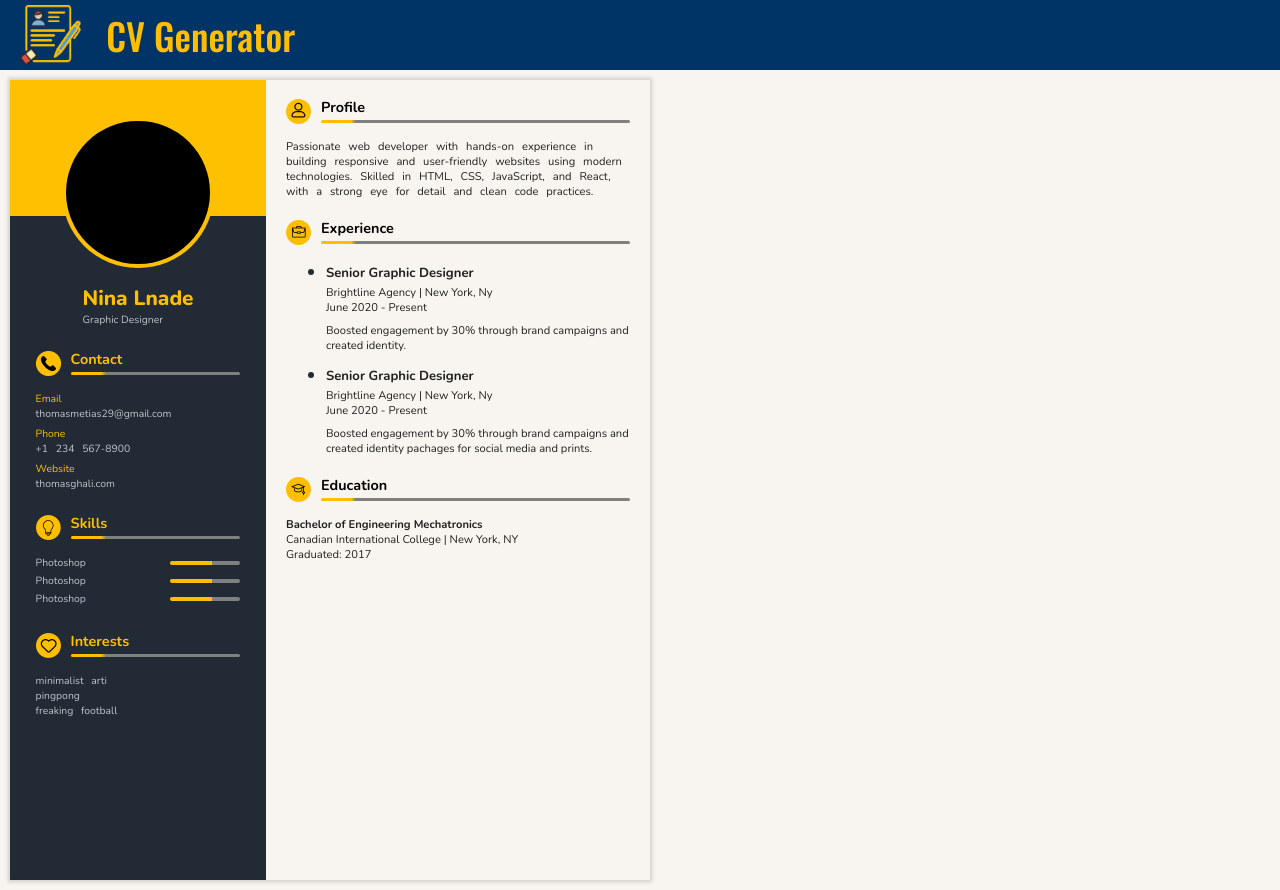
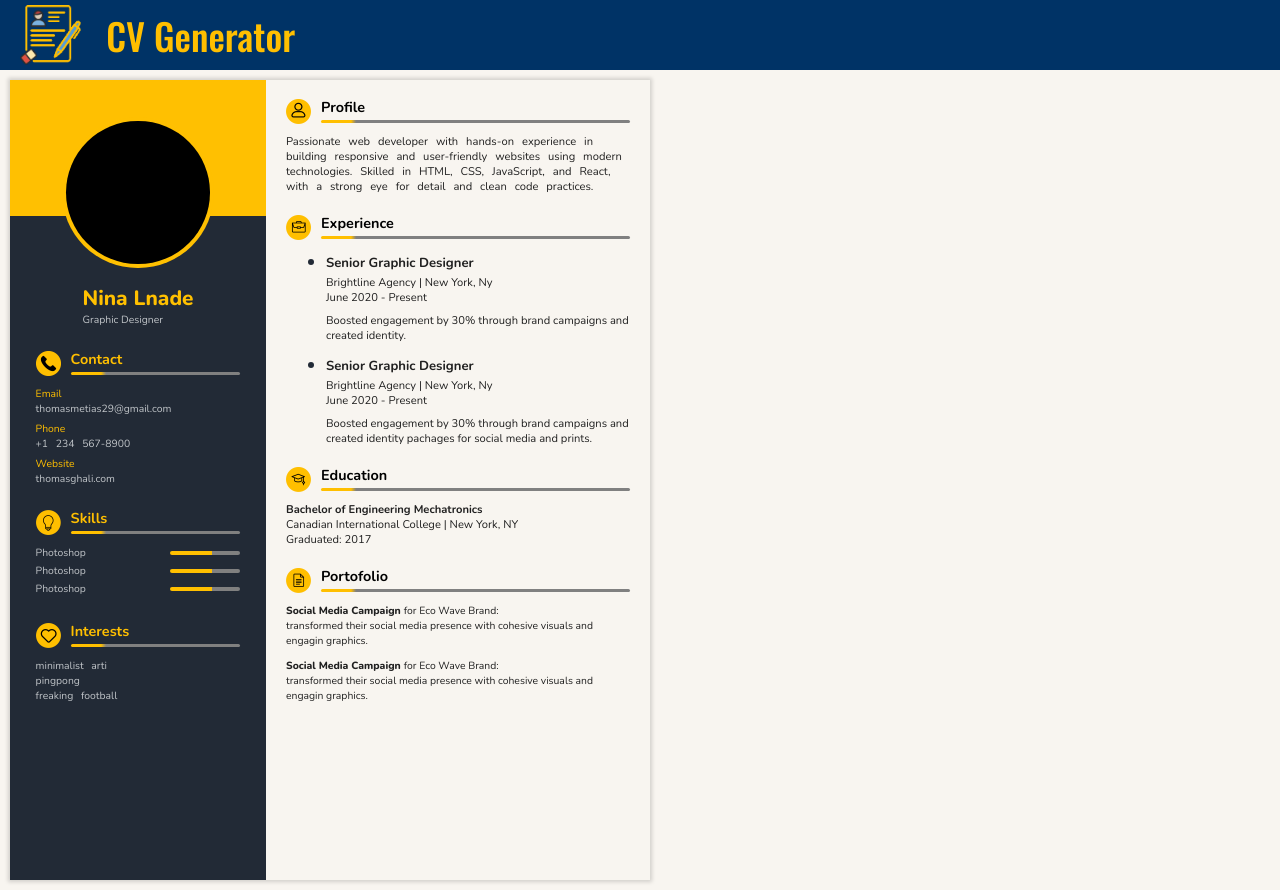
Before and after one commit to ThomasGhali/cv-generator, a React (Vite) app: page / in a window 1280 px wide. Built offline with nearby package versions, Linux system fonts and the light colour scheme.

Commit message:
feat: add the Portofolio section with styles

```diff
--- a/src/components/Cv/SectionsHeader.css
+++ b/src/components/Cv/SectionsHeader.css
@@ -4,7 +4,7 @@
   align-items: center;
   justify-content: center;
   column-gap: 10px;
-  margin-bottom: 15px;
+  margin-bottom: 10px;
 }
 
 .header__icon {
--- a/src/components/Cv/TechnicalInfo/Experience.css
+++ b/src/components/Cv/TechnicalInfo/Experience.css
@@ -1,8 +1,3 @@
-/* ========================
-  EXPERIENCE LIST STYLES
- ======================= */
-
-
 /* ========================
   EXPERIENCE ITEMS STYLES
  ======================= */
--- a/src/components/Cv/TechnicalInfo/GeneralInfo.jsx
+++ /dev/null
@@ -1,6 +0,0 @@
-export default function GeneralInfo() {
-  return (
-    <>
-    </>
-  )
-}
--- /dev/null
+++ b/src/components/Cv/TechnicalInfo/Portofolio.jsx
@@ -0,0 +1,11 @@
+export default function Portofolio({ projectName, projectFor, projectText}) {
+  return (
+    <div className="project">
+      <div className="project__header">
+        <span className="project__name">{projectName} </span>
+        <span className="project__for">for {projectFor}: </span>
+      </div>
+      <p className="project__info">{projectText}</p>
+    </div>
+  )
+}
--- a/src/components/Cv/TechnicalInfo/TechnicalInfo.css
+++ b/src/components/Cv/TechnicalInfo/TechnicalInfo.css
@@ -16,3 +16,16 @@
   width: 100%;
   word-spacing: 5px;
 }
+
+/* ===================
+  PORTOFOLIO SECTION
+=================== */
+
+.project {
+  font-size: 0.65rem;
+  margin-bottom: 10px;
+}
+
+.project__name {
+  font-weight: 800;
+}
--- a/src/components/Cv/TechnicalInfo/TechnicalInfo.jsx
+++ b/src/components/Cv/TechnicalInfo/TechnicalInfo.jsx
@@ -3,6 +3,7 @@ import SectionsHeader from "../SectionsHeader"
 import './Experience.css'
 import Experience from './Experience'
 import Education from "./Education"
+import Portofolio from './Portofolio'
 
 
 export default function TechnicalInfo() {
@@ -47,6 +48,17 @@ export default function TechnicalInfo() {
       </section>
 
       <section className="portofolio">
+        <SectionsHeader iconName='portofolio' text='Portofolio' />
+        <Portofolio
+          projectName='Social Media Campaign'
+          projectFor="Eco Wave Brand"
+          projectText='transformed their social media presence with cohesive visuals and engagin graphics.'
+        />
+        <Portofolio
+          projectName='Social Media Campaign'
+          projectFor="Eco Wave Brand"
+          projectText='transformed their social media presence with cohesive visuals and engagin graphics.'
+        />
 
       </section>
     </div>
```
Also changed, not shown: src/components/Cv/TechnicalInfo/GeneralInfo.css (deleted), src/components/Cv/TechnicalInfo/PortofolioSection.jsx (deleted).
